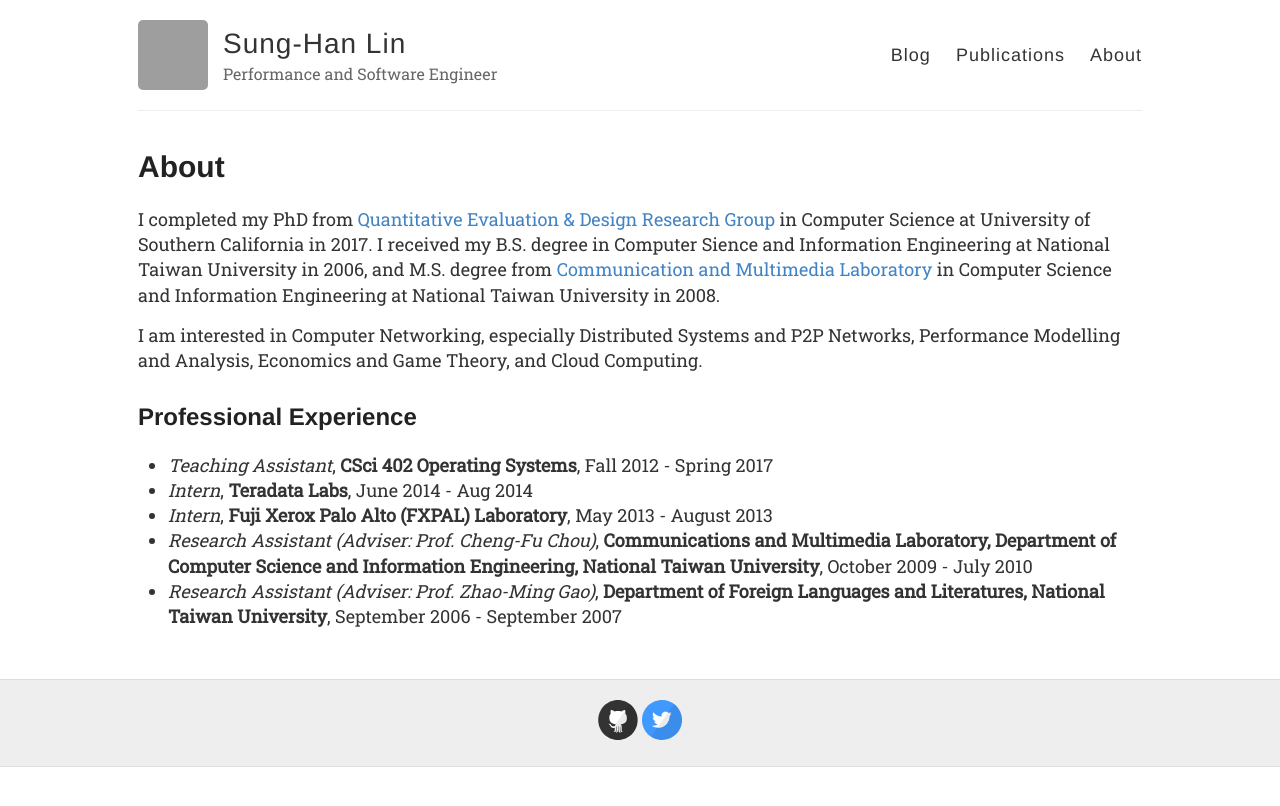
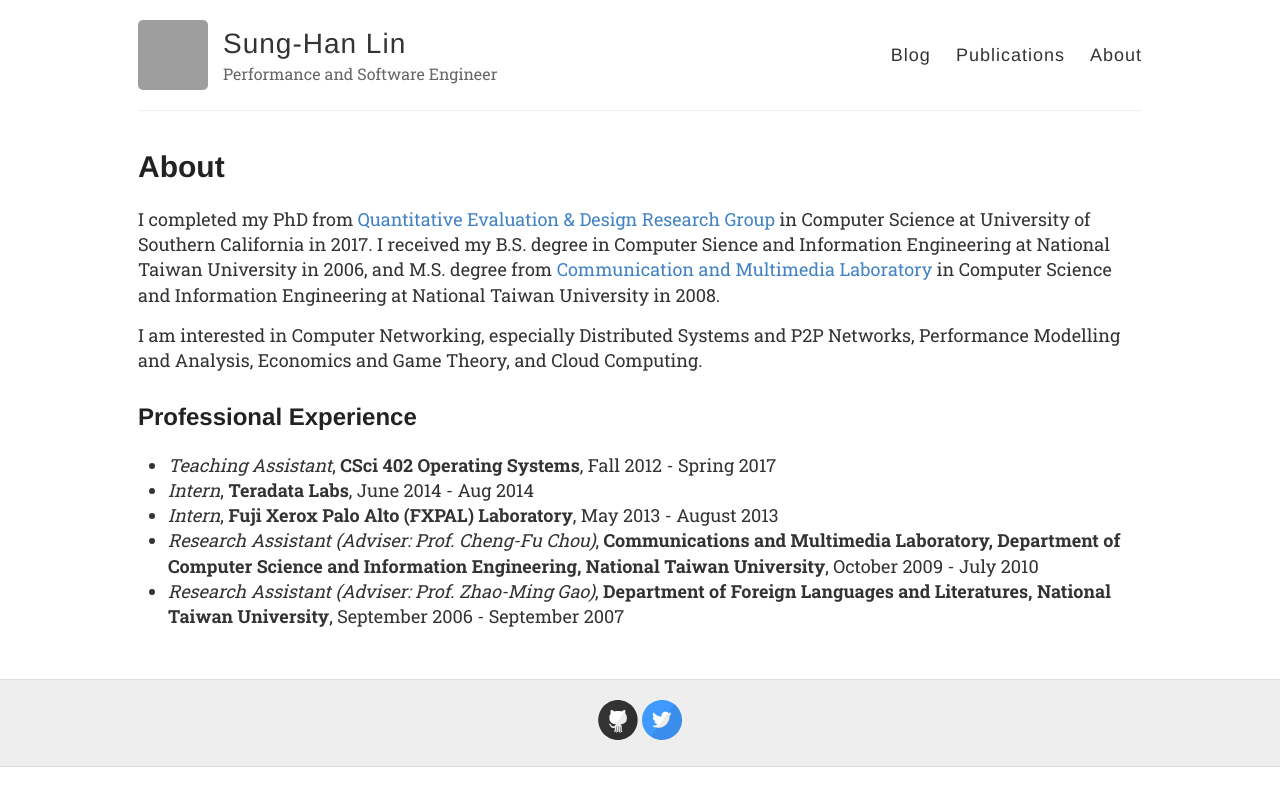
Before and after one commit to sunghlin/temp.sunghlin.github.io, a Jekyll site: the page built from about.md, in a window 1280 px wide. Shown: the top 806 px of the page. Built offline with Jekyll 4.4.1, drawn with Linux system fonts in a browser that asks for light colours; grey boxes are pictures that could not be loaded.

Commit message:
update bold fonts

```diff
--- a/_layouts/default.html
+++ b/_layouts/default.html
@@ -11,7 +11,7 @@
 
     <link rel="stylesheet" type="text/css" href="{{ site.baseurl }}/style.css" />
     <link rel="alternate" type="application/rss+xml" title="{{ site.name }} - {{ site.description }}" href="{{ site.baseurl }}/feed.xml" />
-    <link href="https://fonts.googleapis.com/css?family=Roboto+Slab:300,400" rel="stylesheet">
+    <link href="https://fonts.googleapis.com/css?family=Roboto+Slab:300,400,700" rel="stylesheet">
     <!--<link href='https://fonts.googleapis.com/css?family=Roboto:400,300,300italic' rel='stylesheet' type='text/css'/>-->
     <!-- Created with Jekyll Now - http://github.com/barryclark/jekyll-now -->
   </head>
```
